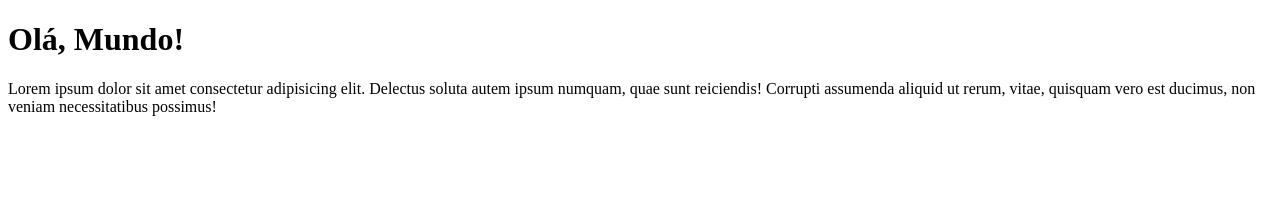
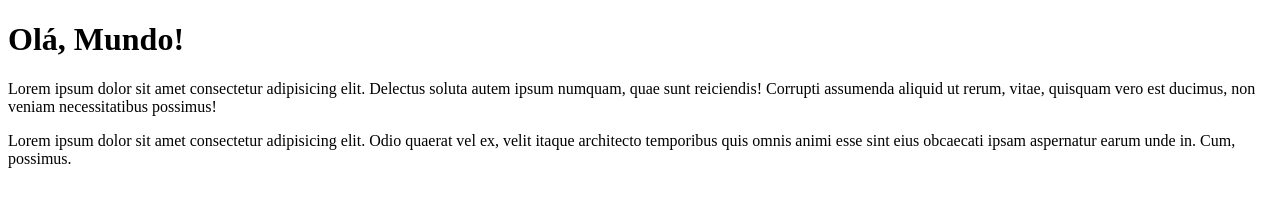
Before and after one commit to Rogeriomotas/Ola-Mundo, a plain HTML site: page site-exemplo/index.html in a window 1280 px wide. Drawn offline with Linux system fonts and the light colour scheme.

Commit message:
Criei um novo paragrafo

```diff
--- a/site-exemplo/index.html
+++ b/site-exemplo/index.html
@@ -8,7 +8,7 @@
 <body>
     <h1>Olá, Mundo!</h1>
     <p>Lorem ipsum dolor sit amet consectetur adipisicing elit. Delectus soluta autem ipsum numquam, quae sunt reiciendis! Corrupti assumenda aliquid ut rerum, vitae, quisquam vero est ducimus, non veniam necessitatibus possimus!</p>
-
+    <p>Lorem ipsum dolor sit amet consectetur adipisicing elit. Odio quaerat vel ex, velit itaque architecto temporibus quis omnis animi esse sint eius obcaecati ipsam aspernatur earum unde in. Cum, possimus.</p>
 
 </body>
 </html>
```
